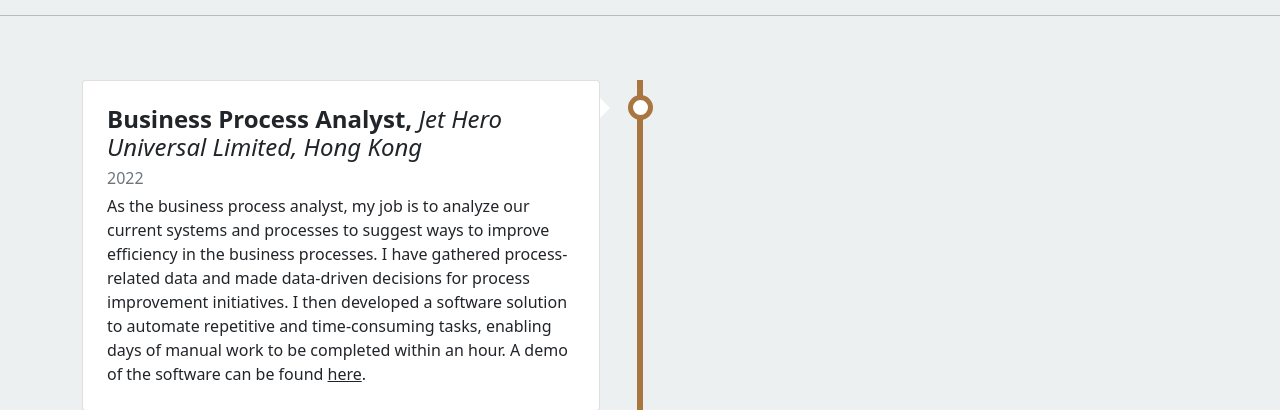
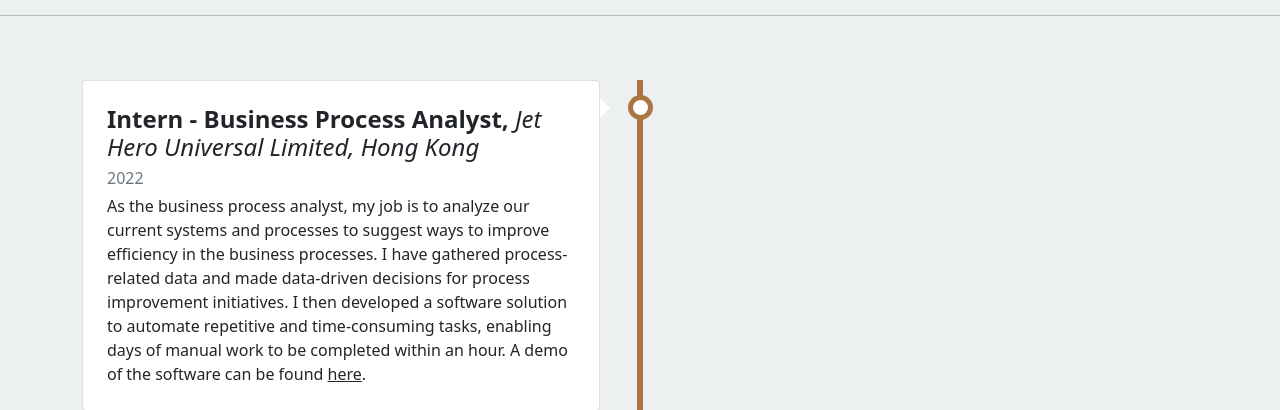
Before and after one commit to VincentTsun/personal-website, a Flask app: page /about in a window 1280 px wide. Shown: the part 547-957 px from the top of the page. Run offline with Flask 2, Linux system fonts and the light colour scheme; some libraries are stand-ins or nearby versions.

Commit message:
fixed typo

```diff
--- a/website/templates/about.html
+++ b/website/templates/about.html
@@ -36,7 +36,7 @@
         <div class="timeline left">
             <div class="card">
                 <div class="card-body p-4">
-                    <h4 class="fw-bold mb-1">Business Process Analyst, <span class="fw-normal fst-italic">Jet Hero Universal Limited, Hong Kong</span></h4>
+                    <h4 class="fw-bold mb-1">Intern - Business Process Analyst, <span class="fw-normal fst-italic">Jet Hero Universal Limited, Hong Kong</span></h4>
                     <p class="mb-1 text-muted">2022</p>
                     <p class="mb-0">As the business process analyst, my job is to analyze our current systems and processes to suggest ways to improve efficiency in the business processes. I have gathered process-related data and made data-driven decisions for process improvement initiatives. I then developed a software solution to automate repetitive and time-consuming tasks, enabling days of manual work to be completed within an hour.
                         A demo of the software can be found <a href="https://github.com/VincentTsun/Autofill_app" target="_blank" class="link-dark">here</a>.
```
Also changed, not shown: 1 other file.
